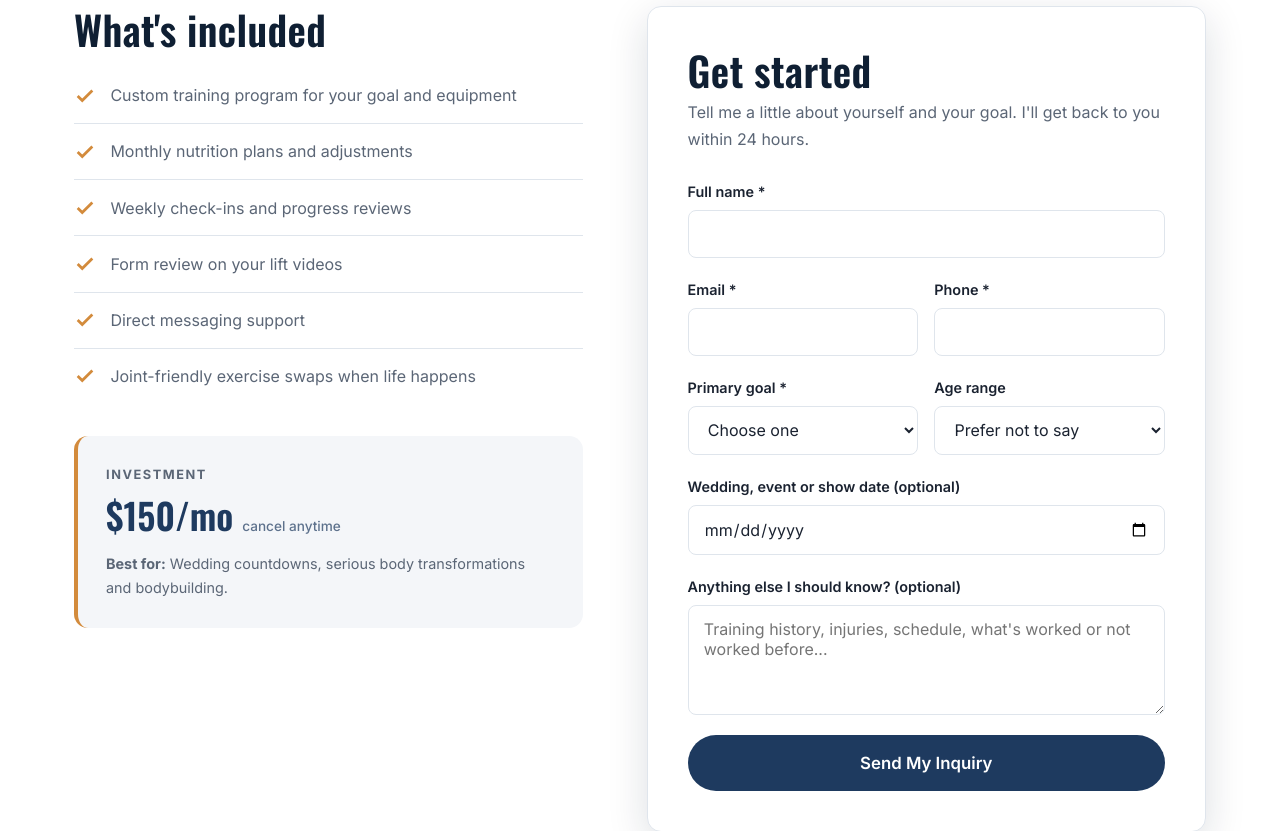
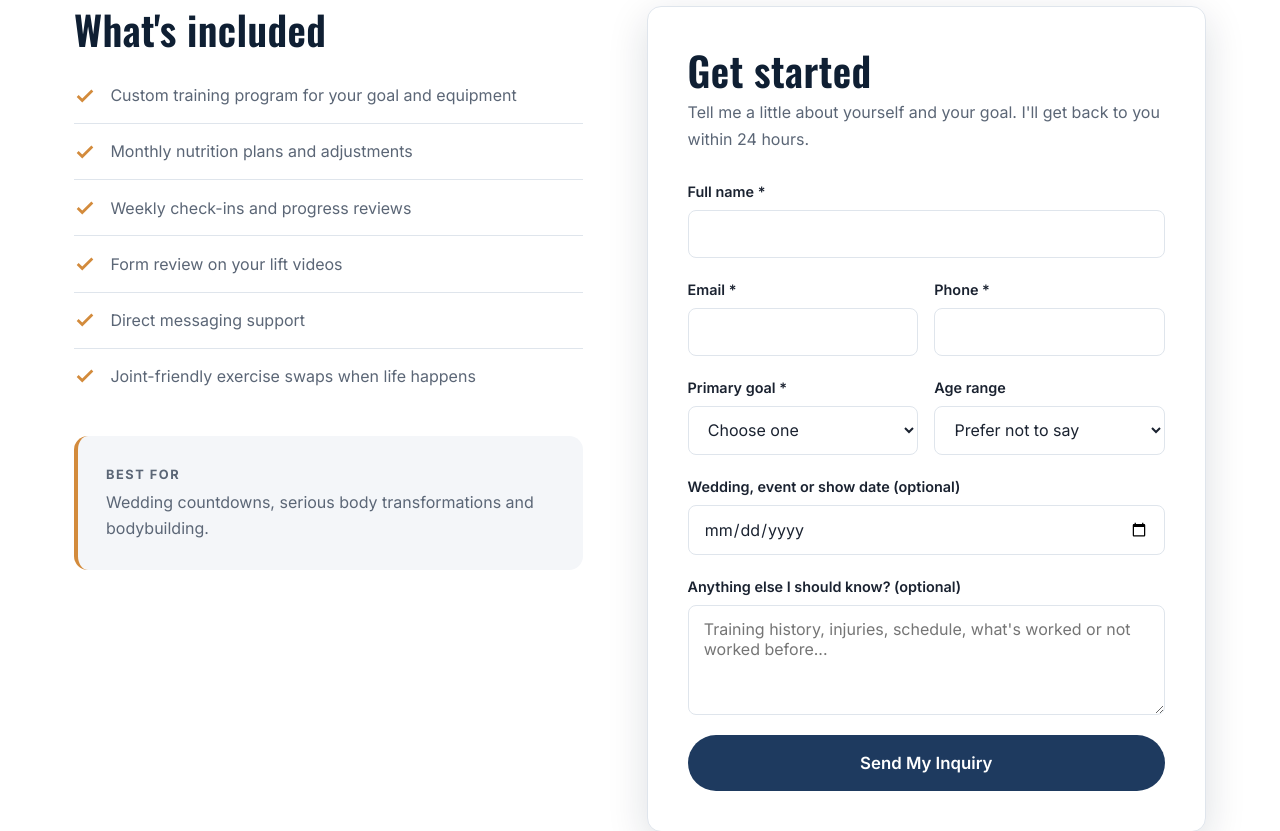
Before and after one commit to Torin-Perkins/pt-site, a Flask app: page /plan/monthly-coaching in a window 1280 px wide. Shown: the part 460-1291 px from the top of the page. Run offline with Flask 3, Linux system fonts and the light colour scheme.

Commit message:
Remove prices, untrack .env, fix Flask-Mail pin, tighten copy
- Plans no longer show prices; plan page box now shows 'Best for'
- Stop tracking .env (holds mail credentials) and add .gitignore
- Flask-Mail 0.9.1 -> 0.10.0 (0.9.1 fails to build)
- Replace unverified copy: '3-5 sessions' and '70 lbs' stat

Co-Authored-By: Claude Opus 5.5 <noreply@anthropic.com>
Claude-Session: https://claude.ai/code/session_016CaurgUFNsqqJ1GeZz5KhN

```diff
--- a/app.py
+++ b/app.py
@@ -63,8 +63,6 @@ PLANS = {
             'Evidence-based supplement recommendations',
             'Yours to keep for good',
         ],
-        'price': '$40',
-        'price_note': 'one-time',
         'featured': False,
     },
     'monthly-nutrition': {
@@ -80,8 +78,6 @@ PLANS = {
             'Recipe ideas and meal-prep tips',
             'Email support between updates',
         ],
-        'price': '$40',
-        'price_note': 'setup + $20/mo',
         'featured': False,
     },
     'monthly-coaching': {
@@ -98,8 +94,6 @@ PLANS = {
             'Direct messaging support',
             'Joint-friendly exercise swaps when life happens',
         ],
-        'price': '$150/mo',
-        'price_note': 'cancel anytime',
         'featured': True,
     },
 }
--- a/requirements.txt
+++ b/requirements.txt
@@ -1,5 +1,5 @@
 Flask==3.0.0
-Flask-Mail==0.9.1
+Flask-Mail==0.10.0
 python-dotenv==1.0.0
 gunicorn==23.0.0
 pandas==2.3.3
--- a/static/css/style.css
+++ b/static/css/style.css
@@ -394,8 +394,7 @@ h3 { font-size: 1.375rem; }
     border-color: var(--navy-700);
     color: #fff;
 }
-.plan-card.featured h3,
-.plan-card.featured .plan-price { color: #fff; }
+.plan-card.featured h3 { color: #fff; }
 .plan-card.featured .plan-desc,
 .plan-card.featured .plan-features li,
 .plan-card.featured .plan-best { color: rgba(255, 255, 255, 0.82); }
@@ -419,19 +418,6 @@ h3 { font-size: 1.375rem; }
 
 .plan-card h3 { margin-bottom: 0.5rem; }
 
-.plan-price {
-    font-family: var(--font-display);
-    font-size: 2rem;
-    font-weight: 600;
-    color: var(--navy-700);
-    margin-bottom: 1rem;
-}
-.plan-price small, .price small {
-    font-family: var(--font-body);
-    font-size: 0.85rem;
-    font-weight: 500;
-    opacity: 0.7;
-}
 
 .plan-desc { color: var(--text-muted); margin-bottom: 1rem; }
 
@@ -530,14 +516,7 @@ h3 { font-size: 1.375rem; }
     text-transform: uppercase;
     color: var(--text-muted);
 }
-.price {
-    font-family: var(--font-display);
-    font-size: 2.25rem;
-    font-weight: 600;
-    color: var(--navy-700);
-    margin-bottom: 0.5rem;
-}
-.pricing .plan-best { margin-bottom: 0; }
+.pricing .plan-best { margin: 0.25rem 0 0; font-size: 1rem; }
 
 /* ---------- Inquiry form ---------- */
 .inquiry-form-container {
--- a/templates/home.html
+++ b/templates/home.html
@@ -13,7 +13,7 @@
             </div>
             <ul class="hero-stats">
                 <li><strong>ISSA</strong><span>Certified trainer</span></li>
-                <li><strong>70 lbs</strong><span>My own transformation</span></li>
+                <li><strong>Stage</strong><span>Competitive bodybuilder</span></li>
                 <li><strong>24 hrs</strong><span>Inquiry response</span></li>
             </ul>
         </div>
@@ -50,7 +50,7 @@
         <ul class="check-list">
             <li><strong>Joint-friendly programming.</strong> Smart exercise selection and swaps for cranky knees, shoulders and backs.</li>
             <li><strong>Muscle is medicine.</strong> Building and keeping lean muscle protects your metabolism, bones and energy as you age.</li>
-            <li><strong>Built for a real schedule.</strong> 3–5 efficient sessions a week that work around work, kids and travel.</li>
+            <li><strong>Built for a real schedule.</strong> Efficient sessions that fit around work, kids and travel.</li>
             <li><strong>Recovery counts.</strong> Sleep, stress and hormones are part of the plan, not an afterthought.</li>
             <li><strong>Sustainable nutrition.</strong> No crash diets. Real food, flexible targets and habits you can keep.</li>
         </ul>
@@ -101,7 +101,6 @@
             <div class="plan-card{% if plan.featured %} featured{% endif %}">
                 <span class="plan-badge">{{ plan.tagline }}</span>
                 <h3>{{ plan.title }}</h3>
-                <p class="plan-price">{{ plan.price }} <small>{{ plan.price_note }}</small></p>
                 <p class="plan-desc">{{ plan.description }}</p>
                 <ul class="plan-features">
                     {% for feature in plan.features[:4] %}
--- a/templates/plan.html
+++ b/templates/plan.html
@@ -27,9 +27,8 @@
             </ul>
 
             <div class="pricing">
-                <p class="pricing-label">Investment</p>
-                <p class="price">{{ plan.price }} <small>{{ plan.price_note }}</small></p>
-                <p class="plan-best"><strong>Best for:</strong> {{ plan.best_for }}</p>
+                <p class="pricing-label">Best for</p>
+                <p class="plan-best">{{ plan.best_for }}</p>
             </div>
         </div>
 
```
Also changed, not shown: 2 other files.
